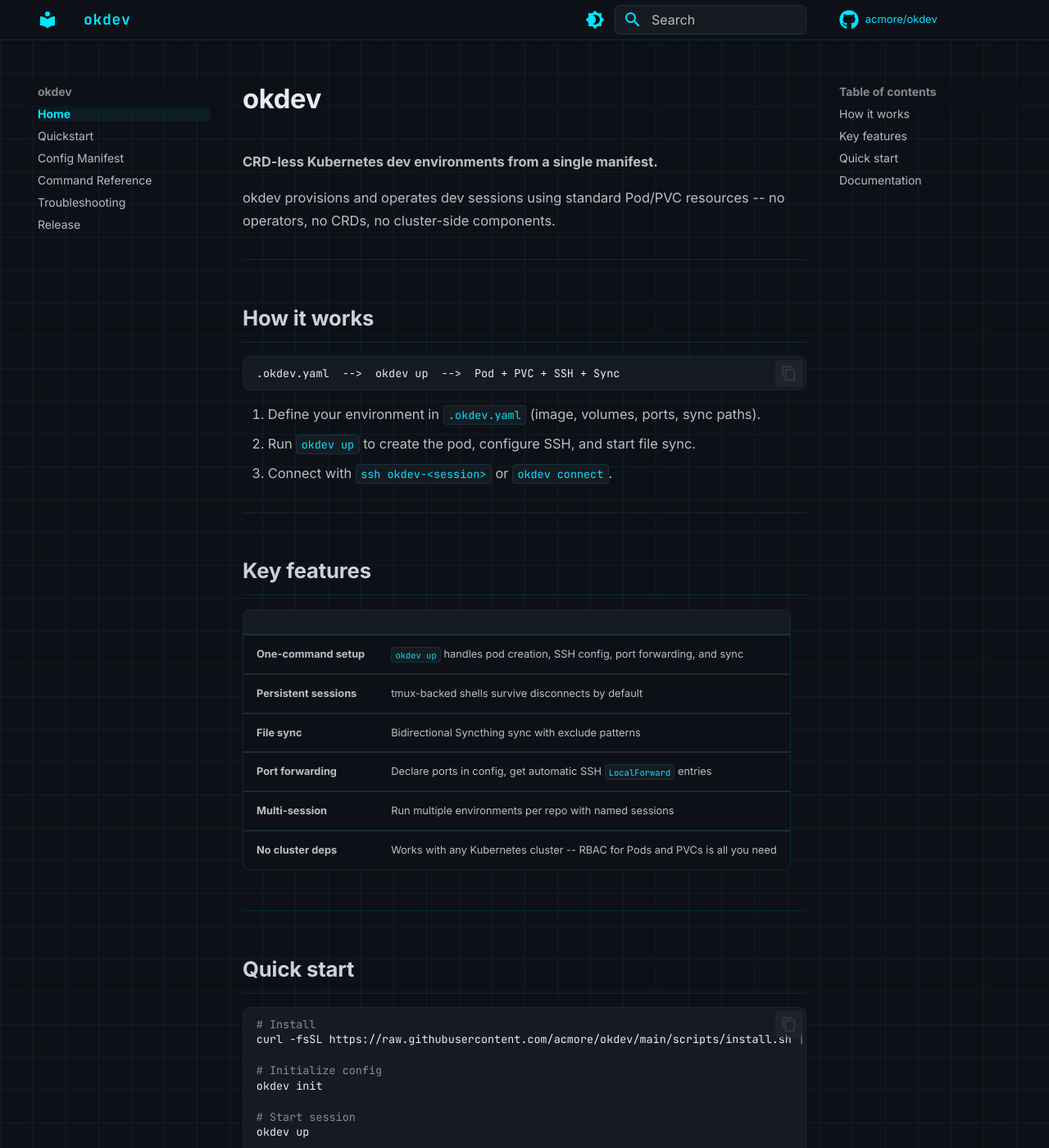
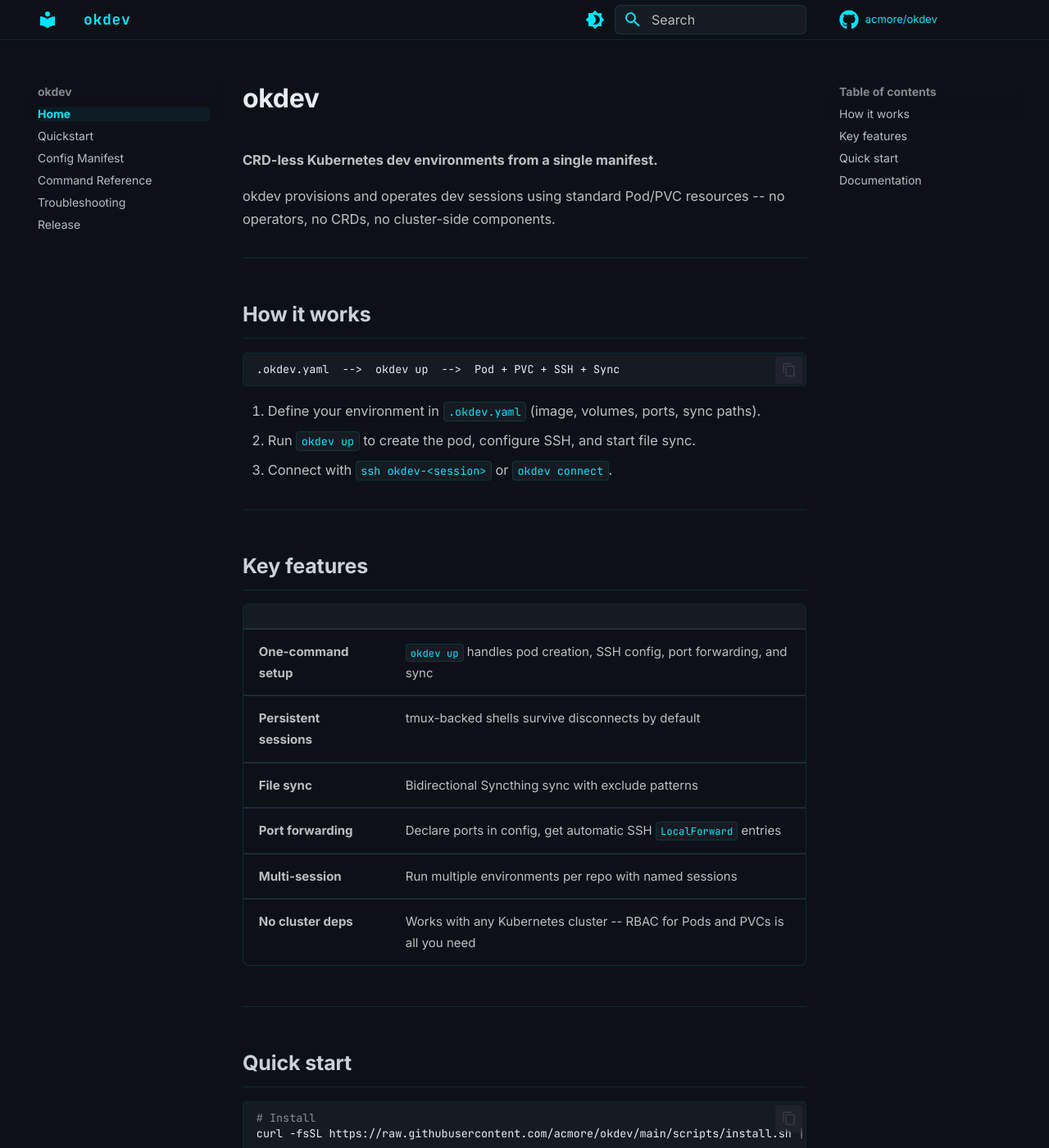
Before and after one commit to acmore/okdev, an MkDocs documentation site: the page built from docs/index.md, in a window 1280 px wide and 1400 px high. Shown: the whole window at 82% size. Built offline with MkDocs 1.6.1 and Material for MkDocs 9.7.7, drawn with Linux system fonts in a browser that asks for light colours; comment, search, counter and statistics services are not loaded.

Commit message:
style(docs): unify desktop and mobile site appearance
Remove grid background and apply mobile-style compact layout globally,
with slightly larger font sizes on desktop for readability.

Co-Authored-By: Claude Opus 4.6 <noreply@anthropic.com>

```diff
--- a/docs/stylesheets/extra.css
+++ b/docs/stylesheets/extra.css
@@ -26,19 +26,39 @@
   line-height: 1.7;
 }
 
+@media screen and (max-width: 44.9375em) {
+  .md-typeset {
+    font-size: 0.78rem;
+  }
+}
+
 .md-typeset h1 {
   font-weight: 700;
+  font-size: 1.6rem;
   letter-spacing: -0.01em;
   color: #e6edf3;
 }
 
+@media screen and (max-width: 44.9375em) {
+  .md-typeset h1 {
+    font-size: 1.4rem;
+  }
+}
+
 .md-typeset h2 {
   font-weight: 600;
+  font-size: 1.25rem;
   letter-spacing: -0.005em;
   color: #c9d1d9;
   border-bottom: 1px solid var(--ok-border);
   padding-bottom: 0.4em;
   margin-top: 2em;
+}
+
+@media screen and (max-width: 44.9375em) {
+  .md-typeset h2 {
+    font-size: 1.1rem;
+  }
 }
 
 .md-typeset h3 {
@@ -63,7 +83,7 @@
 /* ── Code blocks ──────────────────────────────────────────────────── */
 
 .md-typeset pre {
-  border-radius: 8px;
+  border-radius: 4px;
   border: 1px solid var(--ok-border);
 }
 
@@ -137,6 +157,7 @@
   overflow: hidden;
   border-collapse: separate;
   border-spacing: 0;
+  font-size: 0.75rem;
 }
 
 [data-md-color-scheme="slate"] .md-typeset table:not([class]) th {
@@ -236,38 +257,3 @@
 .md-clipboard:hover {
   color: var(--ok-cyan);
 }
-
-/* ── Subtle grid background for main content ──────────────────────── */
-
-[data-md-color-scheme="slate"] .md-main {
-  background-image:
-    linear-gradient(var(--ok-cyan-faint) 1px, transparent 1px),
-    linear-gradient(90deg, var(--ok-cyan-faint) 1px, transparent 1px);
-  background-size: 40px 40px;
-}
-
-/* ── Mobile adjustments ───────────────────────────────────────────── */
-
-@media screen and (max-width: 76.25em) {
-  [data-md-color-scheme="slate"] .md-main {
-    background-image: none;
-  }
-}
-
-@media screen and (max-width: 44.9375em) {
-  .md-typeset {
-    font-size: 0.78rem;
-  }
-  .md-typeset h1 {
-    font-size: 1.4rem;
-  }
-  .md-typeset h2 {
-    font-size: 1.1rem;
-  }
-  .md-typeset pre {
-    border-radius: 4px;
-  }
-  .md-typeset table:not([class]) {
-    font-size: 0.75rem;
-  }
-}
```
